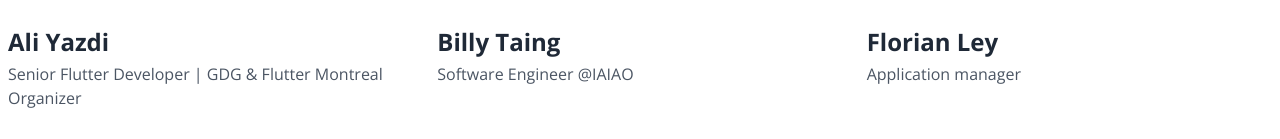
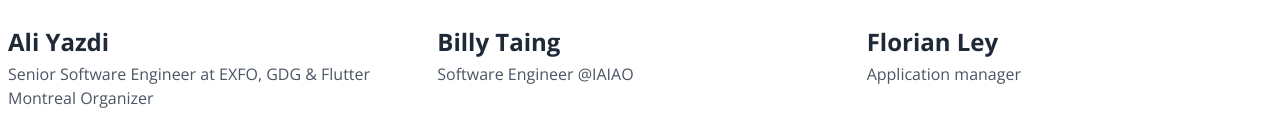
Before and after one commit to AndroidMontreal/DevFest2024, a Next.js app: page /team in a window 1280 px wide. Shown: the part 813-952 px from the top of the page. Built offline with nearby package versions, Linux system fonts and the light colour scheme; no server answers.

Commit message:
Update data.js

```diff
--- a/src/data/data.js
+++ b/src/data/data.js
@@ -239,7 +239,7 @@ export const sessions2024 = [
 
 export const team = [{
   name: 'Ali Yazdi',
-  title: 'Senior Flutter Developer | GDG & Flutter Montreal Organizer',
+  title: 'Senior Software Engineer at EXFO, GDG & Flutter Montreal Organizer',
   image: '/images/team/ali.jpg',
   link: 'https://devfest2023.gdgmontreal.com/speaker/ali-yazdi/',
 }, {
@@ -280,7 +280,7 @@ export const team = [{
 }, {
   name: 'Lenz Paul',
   title: 'Software Engineer at CMiC | GDG & Flutter Montreal',
-  image: '/images/speakers/2023/lenz.jpg',
+  image: '/images/team/lenz.jpg',
   link: 'https://devfest2023.gdgmontreal.com/speaker/lenz-paul/',
 }, {
   name: 'Nav Singh',
```
